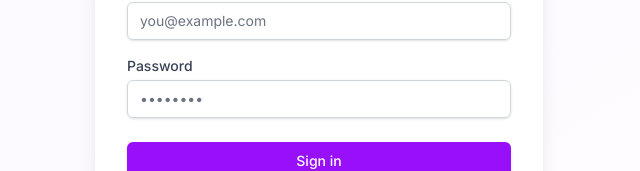
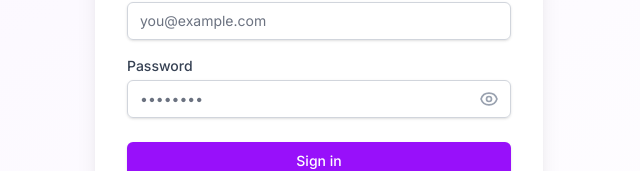
Before and after one commit to SmithPATANA/shelfo-inventory, a Next.js app: page /login in a window 1280 px wide. Shown: the part 381-552 px from the top of the page, without its empty margins (321-961 px from the left). Built offline with nearby package versions, Linux system fonts and the light colour scheme; no server answers.

Commit message:
feat: add show/hide password toggle for login and signup forms

```diff
--- a/app/components/AuthForm.tsx
+++ b/app/components/AuthForm.tsx
@@ -18,6 +18,7 @@
   const [loading, setLoading] = useState(false)
   const [error, setError] = useState<string | null>(null)
   const [message, setMessage] = useState<string | null>(null)
+  const [showPassword, setShowPassword] = useState(false)
 
   // Debug session on mount
   useEffect(() => {
@@ -260,18 +261,34 @@
               <label htmlFor="password" className="block text-sm font-medium text-gray-700">
                 Password
               </label>
-              <div className="mt-1">
+              <div className="mt-1 relative">
                 <input
                   id="password"
                   name="password"
-                  type="password"
+                  type={showPassword ? 'text' : 'password'}
                   autoComplete={mode === 'login' ? 'current-password' : 'new-password'}
                   required
                   value={password}
                   onChange={(e) => setPassword(e.target.value)}
-                  className="appearance-none block w-full px-3 py-2 border border-gray-300 rounded-md shadow-sm placeholder-gray-400 focus:outline-none focus:ring-purple-500 focus:border-purple-500 sm:text-sm transition-colors text-gray-900"
+                  className="appearance-none block w-full px-3 py-2 pr-10 border border-gray-300 rounded-md shadow-sm placeholder-gray-400 focus:outline-none focus:ring-purple-500 focus:border-purple-500 sm:text-sm transition-colors text-gray-900"
                   placeholder="••••••••"
                 />
+                <button
+                  type="button"
+                  onClick={() => setShowPassword(!showPassword)}
+                  className="absolute inset-y-0 right-0 pr-3 flex items-center text-gray-400 hover:text-gray-600 focus:outline-none focus:text-gray-600 transition-colors"
+                >
+                  {showPassword ? (
+                    <svg className="h-5 w-5" fill="none" stroke="currentColor" viewBox="0 0 24 24">
+                      <path strokeLinecap="round" strokeLinejoin="round" strokeWidth={2} d="M13.875 18.825A10.05 10.05 0 0112 19c-4.478 0-8.268-2.943-9.543-7a9.97 9.97 0 011.563-3.029m5.858.908a3 3 0 114.243 4.243M9.878 9.878l4.242 4.242M9.878 9.878L3 3m6.878 6.878L21 21" />
+                    </svg>
+                  ) : (
+                    <svg className="h-5 w-5" fill="none" stroke="currentColor" viewBox="0 0 24 24">
+                      <path strokeLinecap="round" strokeLinejoin="round" strokeWidth={2} d="M15 12a3 3 0 11-6 0 3 3 0 016 0z" />
+                      <path strokeLinecap="round" strokeLinejoin="round" strokeWidth={2} d="M2.458 12C3.732 7.943 7.523 5 12 5c4.478 0 8.268 2.943 9.542 7-1.274 4.057-5.064 7-9.542 7-4.477 0-8.268-2.943-9.542-7z" />
+                    </svg>
+                  )}
+                </button>
               </div>
             </div>
           </div>
```
